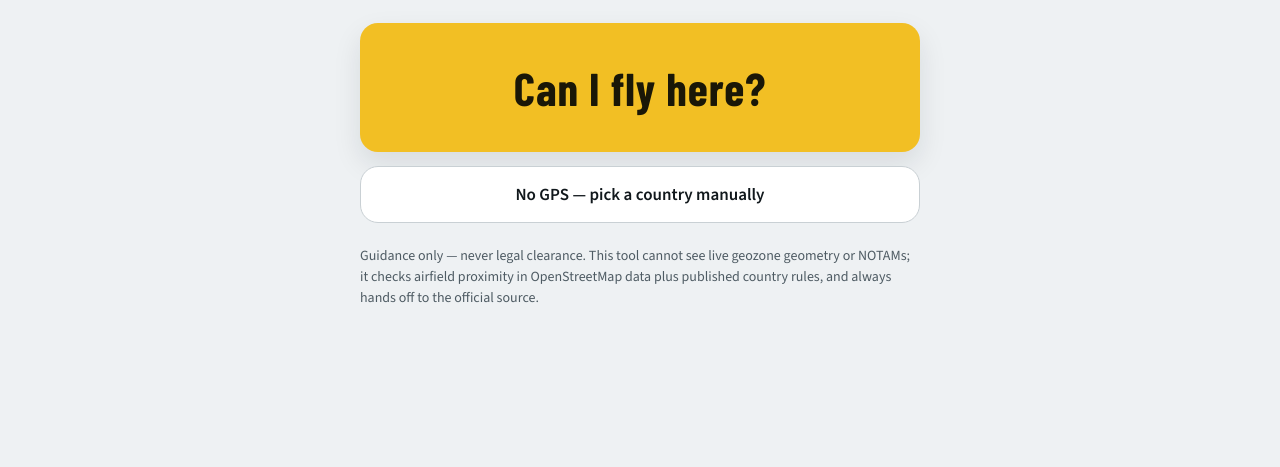
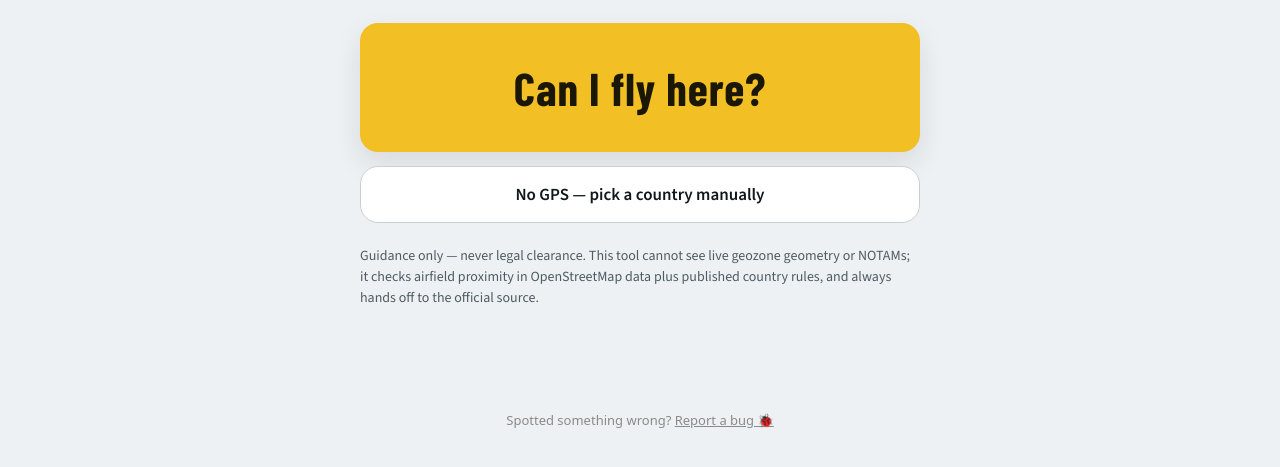
Before and after one commit to ian-cleary/can-i-fly-here, a website: page index.html in a window 1280 px wide. Shown: the part 237-704 px from the top of the page. Drawn offline with nearby package versions, Linux system fonts and the light colour scheme; a web font is replaced by a local one.

Commit message:
Add bug report link (mailto) to footer

```diff
--- a/index.html
+++ b/index.html
@@ -371,5 +371,10 @@
   }
 })();
 </script>
+
+<!-- bug report -->
+<div id="bugreport-link" style="text-align:center;padding:18px 12px;font:13px/1.6 system-ui,-apple-system,sans-serif;color:#8a8a8a">
+  Spotted something wrong? <a href="mailto:ian.cleary@gmail.com?subject=Bug%20report%3A%20Can%20I%20Fly%20Here%3F&body=Site%3A%20https%3A//ian-cleary.github.io/can-i-fly-here/%0A%0AWhat%20went%20wrong%3A%0A%0AWhat%20you%20expected%3A%0A" style="color:inherit;text-decoration:underline">Report a bug 🐞</a>
+</div>
 </body>
 </html>
```
